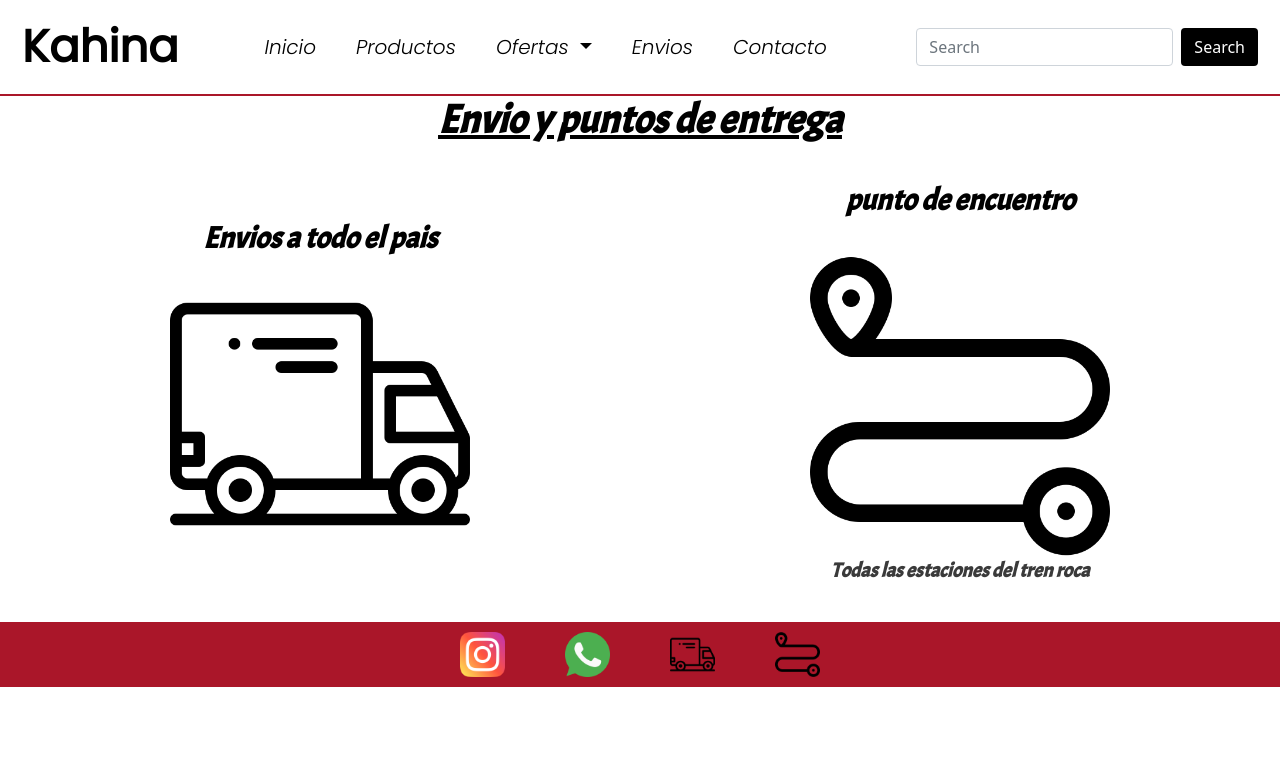
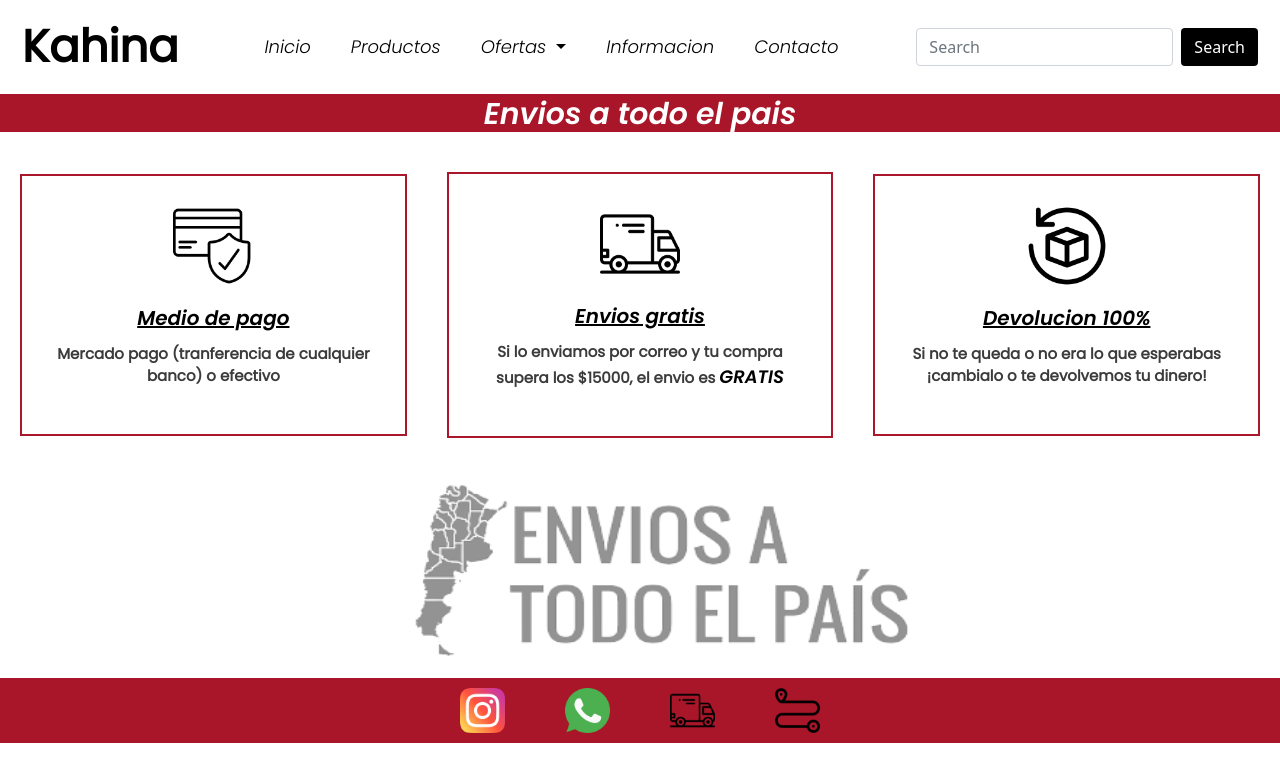
Before and after one commit to BraianAltamiranda/kahina, a website: page page/envios.html in a window 1280 px wide. Drawn offline with nearby package versions, Linux system fonts and the light colour scheme.

Commit message:
ModificacionInfo

```diff
--- a/page/envios.html
+++ b/page/envios.html
@@ -6,7 +6,7 @@
     <meta name="viewport" content="width=device-width, initial-scale=1.0">
     <link href="https://cdn.jsdelivr.net/npm/bootstrap@5.0.2/dist/css/bootstrap.min.css" rel="stylesheet"integrity="sha384-EVSTQN3/azprG1Anm3QDgpJLIm9Nao0Yz1ztcQTwFspd3yD65VohhpuuCOmLASjC" crossorigin="anonymous">
     <link rel="stylesheet" href="../css/estilos.css">
-    <title>Envios</title>
+    <title>Informacion</title>
 </head>
 <body>
     <header>
@@ -36,7 +36,7 @@
                     </ul>
                     </li>
                     <li class="nav-item">
-                        <a class="nav-link" href="./envios.html">Envios</a>
+                        <a class="nav-link" href="./envios.html">Informacion</a>
                     </li>
                     <li class="nav-item">
                         <a class="nav-link" href="./contacto.html">Contacto</a>
@@ -51,19 +51,28 @@
             </nav>
     </header>
     <main>
-        <section class="envios">
-            <h2 class="titulo-envios">Envio y puntos de entrega</h2>
+        <section class="envios-contenedor">
+            <h1>Envios a todo el pais</h1>
+            <div class="envios-flex">
+                <div class="envios">
+                    <img src="../img/pago-seguro.png" alt="pago">
+                    <h2>Medio de pago</h2>
+                    <p>Mercado pago (tranferencia de cualquier banco) o efectivo</p>
+                </div>
+                <div class="envios">
+                    <img src="../img/camion.png" alt="camioneta">
+                    <h2>Envios gratis</h2>
+                    <p>Si lo enviamos por correo y tu compra supera los $15000, el envio es <span>GRATIS</span></p>
+                </div>
+                <div class="envios">
+                    <img src="../img/devolucion.png" alt="devolucion">
+                    <h2>Devolucion 100%</h2>
+                    <p>Si no te queda o no era lo que esperabas ¡cambialo o te devolvemos tu dinero!</p>
+                </div>
+            </div>
         </section>
-        <section class="flex-contenedor">
-            <div class="flex-envios">
-                <h3>Envios a todo el pais</h3>
-                <img src="../img/camion.png" alt="camion">
-            </div>
-            <div class="flex-encuentro">
-                <h3>punto de encuentro</h3>
-                <img src="../img/ruta.png" alt="ruta">
-                <p>Todas las estaciones del tren roca</p>
-            </div>
+        <section class="envios-img">
+            <img src="../img/envios-argentina.png" alt="envios img">
         </section>
     </main>
     <footer>
--- a/scss/components/_header.scss
+++ b/scss/components/_header.scss
@@ -20,9 +20,11 @@ header{
                 ul{
                     li{
                         a{
-                            font-size: 20px;
+                            font-size: 18px;
                             font-style: italic;
                             font-family: 'Poppins', sans-serif;
+                            text-align: center;
+                            font-weight: 300;
                             color: black;
                             padding: 0px 20px;
                         }
--- a/scss/components/_main.scss
+++ b/scss/components/_main.scss
@@ -164,7 +164,7 @@ main{
     grid-auto-rows: 300px;
     gap: 30px;
     div{
-        border: 3px solid nth($colores, 6 );
+        border: 2px solid nth($colores, 3 );
         border-radius: 6px;
         box-shadow: 10px 10px 12px -1px rgba(0,0,0,0.75);
         -webkit-box-shadow: 10px 10px 12px -1px rgba(0,0,0,0.75);
@@ -183,20 +183,20 @@ main{
         }
 
         h3{
-            @include font (30px, 0, italic, black, center);
-            background-color: nth($colores, 8 );
+            @include font (30px, 0, italic, white, center);
+            background-color: #aa162a73;
             position: absolute;
             bottom: 35px;
-            font-family:'Vollkorn', serif;
+            font-family:'Poppins', sans-serif;
             width: 100%;
         }
 
         p{
-            @include font (20px, 0, italic, black, center);
-            background-color: nth($colores, 8 );
+            @include font (20px, 0, italic, white, center);
+            background-color: #aa162a73;
             position: absolute;
             bottom: -5px;
-            font-family: 'Vollkorn', serif;
+            font-family: 'Poppins', sans-serif;
             width: 100%;
         }
         }
@@ -223,7 +223,7 @@ main{
     }
 
     div{
-        border: 3px solid nth($colores, 6 );
+        border: 2px solid nth($colores, 3 );
         border-radius: 5px;
         width: 300px;
         margin: 30px;
@@ -239,66 +239,72 @@ main{
         -moz-box-shadow: 10px 10px 12px -1px rgba(0, 0, 0, 0.445);
         }
         h3{
-            @include font (30px, 600, italic, black, center);
-            background-color: nth($colores, 8 );
-            width: 100%;
+            @include font (25px, 600, italic, black, center);
+            font-family:'Poppins', sans-serif;
+            text-decoration: underline;
         }
 
         p{
-            @include font (15px, bold, italic, rgb(75, 75, 75), left);
-            background-color: nth($colores, 8 );
-            width: 100%;
-            font-family: 'Acme', sans-serif;
+            @include font (15px, bold, italic, rgb(75, 75, 75), center);
+            font-family: 'Poppins', sans-serif;
         }
         span{
-            @include font (15px, bold, italic, rgb(75, 75, 75), left);
-            background-color: nth($colores, 8 );
-            font-family: 'Acme', sans-serif;
-            width: 100%;
-
-
+            @include font (15px, bold, italic, rgb(75, 75, 75), center);
+            font-family: 'Poppins', sans-serif;
         }
     }
 }
 /*-----------------ENVIOS----------------------*/
+main{
+    .envios-contenedor{
+        h1{
+            @include font(30px,600,italic,white,center);
+            font-family:'Poppins', sans-serif;
+            background-color: #aa1629;
+            margin-bottom: 20px;
+        }
+        .envios-flex{
+            @include flex(flex, space-around, center);
+            text-align: center;
             .envios{
-    .titulo-envios{
-        @include font (40px, 600, italic, black, center);
-        text-decoration: underline;
-        font-family: 'Acme', sans-serif;
+                width: 100%;
+                height: 100%;
+                margin: 20px;
+                padding: 30px;
+                border: 2px solid #aa162a;
+                img{
+                    color: white;
+                    width: 80px;
+                    height: 80px;
+
+                }
+                h2{
+                    @include font(20px,600,italic,black,center);
+                    font-family:'Poppins', sans-serif;
+                    margin-top: 15px;
+                    padding: 5px;
+                    text-decoration: underline
+                }
+                p{
+                    @include font(15px,600,none,rgba(0, 0, 0, 0.767),center);
+                    font-family:'Poppins', sans-serif;
+                    span{
+                        @include font(18px,bold,italic,black,center);
+                        font-family:'Poppins', sans-serif;
                     }
                 }
-.flex-contenedor{
-    @include flex (flex, space-around, center);
-        .flex-envios{
-            @include font (15px, 600, italic, black, center);
-            font-family: 'Acme', sans-serif;
-            margin-top: 30px;
-            h3{
-                font-size: 30px;
-                font-weight: bold;
-                color: black;
             }
         }
+    }
+    .envios-img{
+        width: 100%;
+        height: 100%;
+        text-align: center;
+        margin: 20px;
         img{
-                width: 300px;
-            }
-        .flex-encuentro{
-            @include font (15px, 600, italic, black, center);
-            font-family: 'Acme', sans-serif;
-            margin-top: 30px;
-            h3{
-                font-size: 30px;
-                font-weight: bold;
-                color: black;
-            }
-            img{
-                width: 300px;
-                margin-top: 30px;
-            }
-            p{
-                font-size: 20px;
-                color: rgb(58, 58, 58);
+            width: 500px;
+            height: 180px;
+            filter: grayscale(1);
         }
     }
 }
```
Also changed, not shown: index.html (+1 -1 lines), page/contacto.html (+1 -1 lines), page/ofertas.html (+1 -1 lines), page/productos.html (+1 -1 lines), css/estilos.css, img/devolucion.png (added), img/envios-argentina.png (added), img/pago-seguro.png (added). Lines whose indentation alone changed are shown as unchanged.
